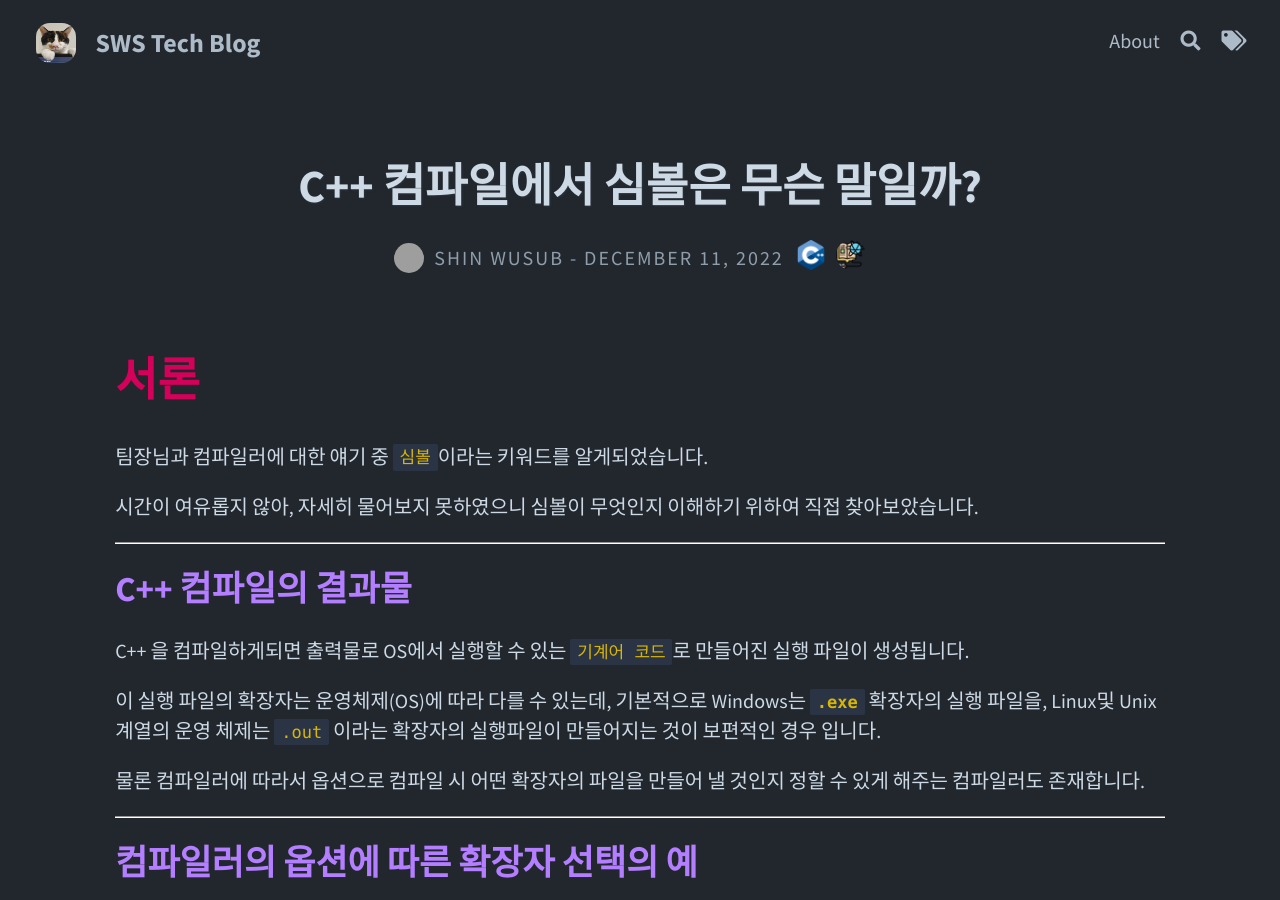
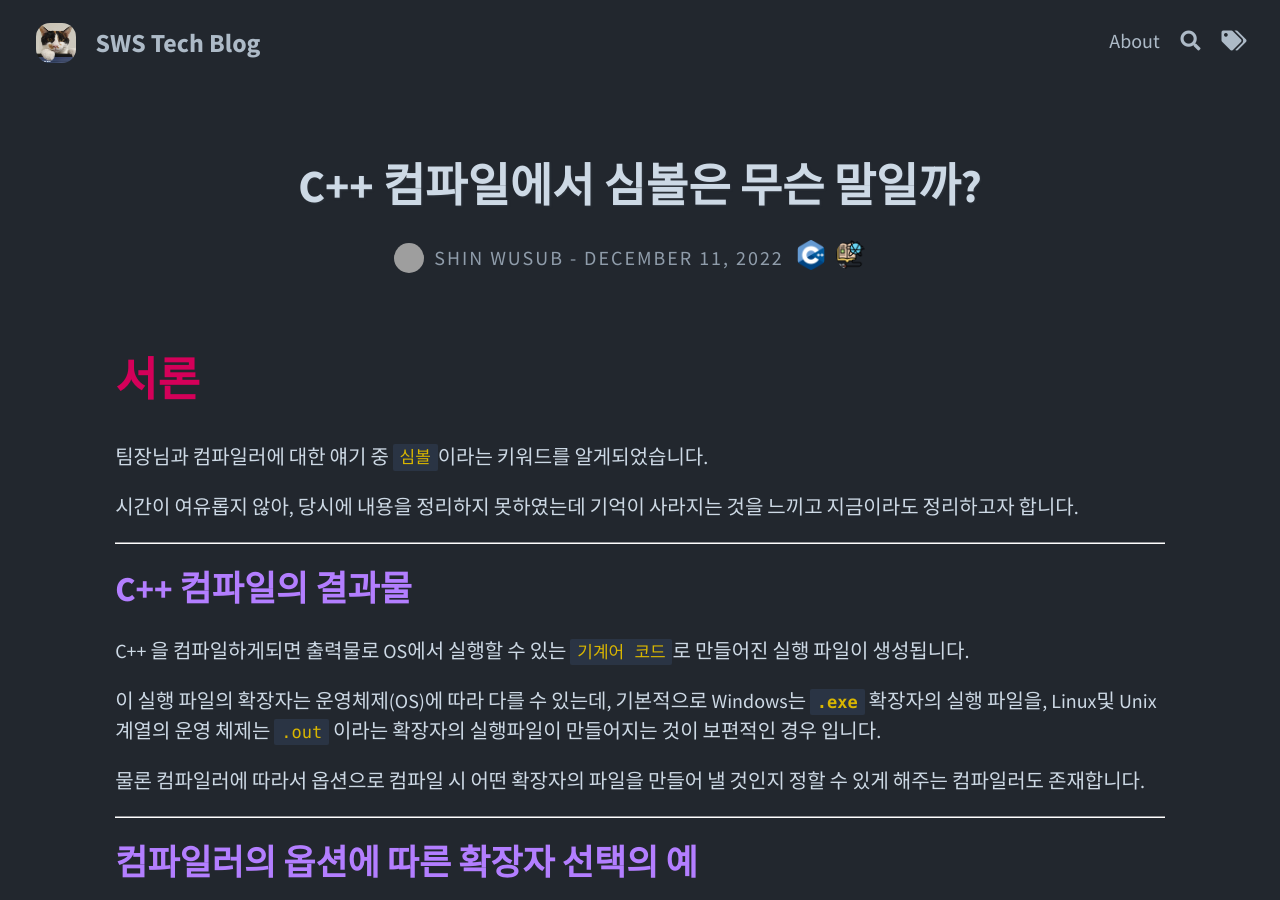
Before and after one commit to mainmethod0126/old-tech-blog, a Jekyll site: the page built from _posts/cpp/2022-12-11-cpp-컴파일에서-심볼은-무슨-말일까.md, in a window 1280 px wide and 900 px high. Built offline with Jekyll 4.4.1, drawn with Linux system fonts in a browser that asks for light colours; comment, search, counter and statistics services are not loaded; grey boxes are pictures that could not be loaded.

Commit message:
멘트 변경

```diff
--- a/_posts/cpp/2022-12-11-cpp-컴파일에서-심볼은-무슨-말일까.md
+++ b/_posts/cpp/2022-12-11-cpp-컴파일에서-심볼은-무슨-말일까.md
@@ -12,7 +12,7 @@ excerpt_separator: <!--more-->
 
 팀장님과 컴파일러에 대한 얘기 중 `심볼`이라는 키워드를 알게되었습니다.
 
-시간이 여유롭지 않아, 자세히 물어보지 못하였으니 심볼이 무엇인지 이해하기 위하여 직접 찾아보았습니다.
+시간이 여유롭지 않아, 당시에 내용을 정리하지 못하였는데 기억이 사라지는 것을 느끼고 지금이라도 정리하고자 합니다.
 
 <!--more-->
 
```
